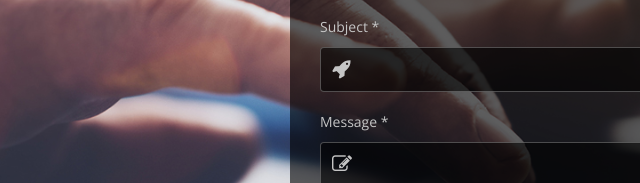
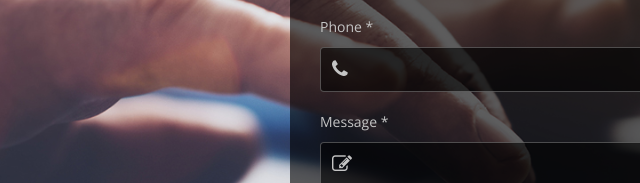
Before and after one commit to christymathew/MGM, a plain HTML site: page forms/contact-form.html in a window 1280 px wide. Shown: the part 347-530 px from the top of the page, 50-690 px from the left. Drawn offline with nearby package versions, Linux system fonts and the light colour scheme.

Commit message:
Update contact-form.html

```diff
--- a/forms/contact-form.html
+++ b/forms/contact-form.html
@@ -51,9 +51,9 @@
 
 		        <div class="form-group">
 		          <div class="col-md-12">
-		            <label for="subject" class="control-label">Subject *</label>
+		            <label for="subject" class="control-label">Phone *</label>
 		            <div class="templatemo-input-icon-container">
-		            	<i class="fa fa-rocket"></i>
+		            	<i class="fa fa-phone"></i>
 		            	<input type="text" class="form-control" id="subject" name="subject" placeholder="">
 		            </div>
 		          </div>
```
